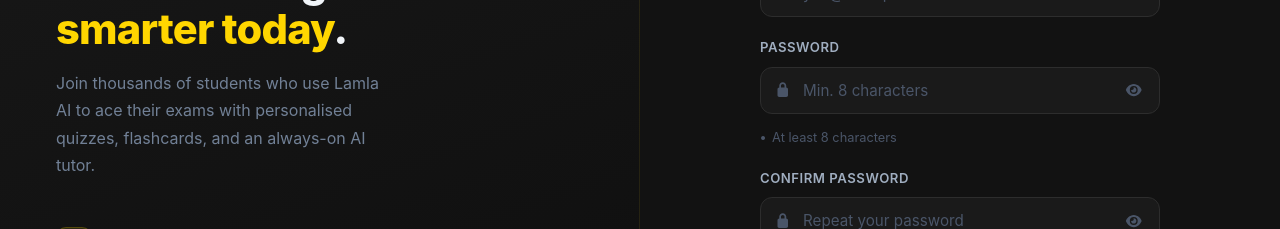
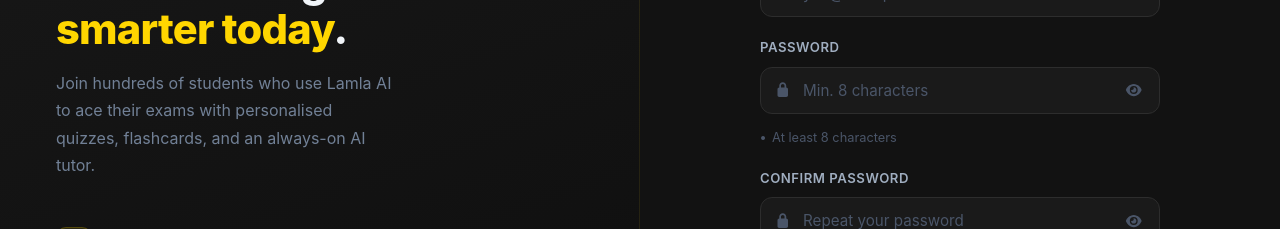
Before and after one commit to Julien-G-Man/lamla-ai, a React (Create React App) app in the folder frontend/: page /auth/signup in a window 1280 px wide. Shown: the part 333-562 px from the top of the page. Built offline with nearby package versions, Linux system fonts and the light colour scheme; no server answers.

Commit message:
update docs

```diff
--- a/frontend/src/pages/Signup/Signup.jsx
+++ b/frontend/src/pages/Signup/Signup.jsx
@@ -139,7 +139,7 @@
             <em>smarter today</em>.
           </h2>
           <p>
-            Join thousands of students who use Lamla AI to ace their exams
+            Join hundreds of students who use Lamla AI to ace their exams
             with personalised quizzes, flashcards, and an always-on AI tutor.
           </p>
         </div>
```
Also changed, not shown: 4 other files (tests, documents, lock files or other folders).
